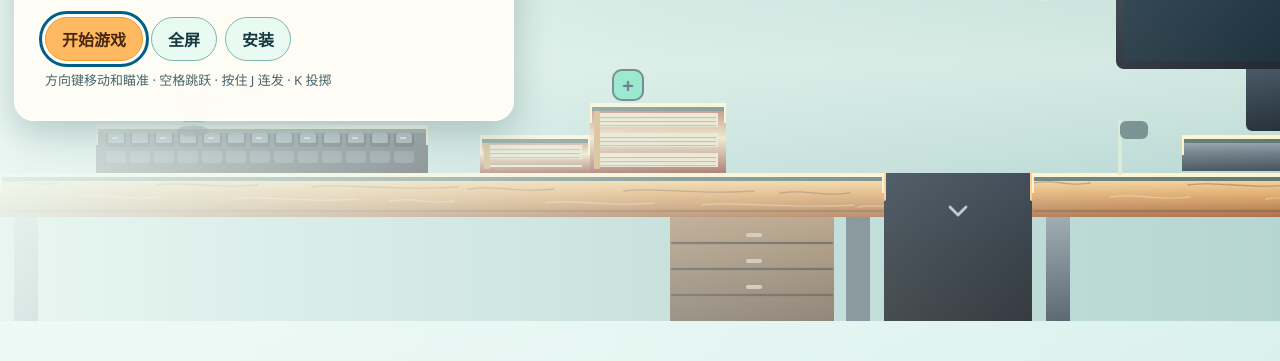
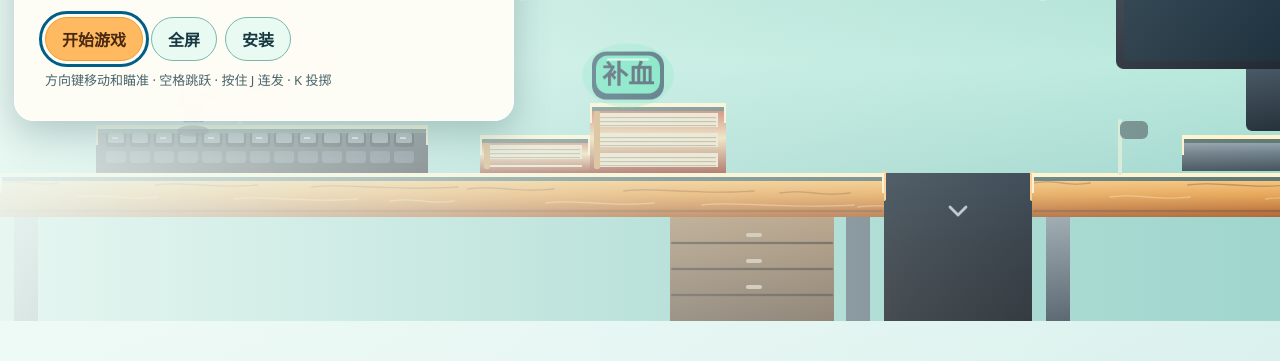
Before and after one commit to BradlyTomsett/SiactDemonHunter, a plain HTML site: page index.html in a window 1280 px wide. Shown: the part 439-800 px from the top of the page. Drawn offline with Linux system fonts and the light colour scheme; animation ran at ten frames a second.

Commit message:
Carry gear between chapters and add nine distinct 6-dog bosses

```diff
--- a/src/game.mjs
+++ b/src/game.mjs
@@ -11,7 +11,7 @@ export function createGame(level, options = {}) {
     lives: options.lives ?? PLAYER.lives, respawns: 0, respawnReason: "", checkpoint: -1,
     enemies: [], supplies: [], bullets: [], enemyShots: [], sparks: [], grenades: [], waves: [],
   };
-  resetLevel(game, -1);
+  resetLevel(game, -1, options.carry);
   return game;
 }
 
@@ -37,13 +37,15 @@ function resetLevel(game, checkpointIndex = -1, keep = null) {
     x: spawnX, y: spawnY - PLAYER.height,
     w: PLAYER.width, h: PLAYER.height, vx: 0, vy: 0, facing: 1, aimX: 1, aimY: 0,
     grounded: false, coyote: 0, jumpBuffer: 0, cooldown: 0, flash: 0,
-    health: PLAYER.maxHealth, invincible: 0, knockback: 0,
-    weapon: keep ? keep.weapon : 'basic',
-    ammo: keep ? keep.ammo : Infinity,
-    grenades: keep ? keep.grenades : 2,
+    health: keep?.health ?? PLAYER.maxHealth, invincible: 0, knockback: 0,
+    weapon: keep?.weapon ?? 'basic',
+    ammo: keep?.ammo ?? Infinity,
+    grenades: keep?.grenades ?? 2,
   };
   game.enemies = level.enemies.map(makeEnemy);
-  game.supplies = level.supplies.map(supply => ({ ...supply, w: 14, h: 14, taken: false }));
+  game.supplies = level.supplies.map(supply => ({
+    ...supply, x: supply.x - 4, y: supply.y - 8, w: 22, h: 22, taken: false,
+  }));
   game.bullets = [];
   game.enemyShots = [];
   game.grenades = [];
@@ -56,7 +58,7 @@ function resetLevel(game, checkpointIndex = -1, keep = null) {
   game.boss = level.boss ? {
     x: level.boss.spawnX, y: level.boss.ground - level.boss.height,
     w: level.boss.width, h: level.boss.height,
-    health: level.boss.health, maxHealth: level.boss.health, speech: 0,
+    health: level.boss.health, maxHealth: level.boss.health, speech: 0, coat: level.boss.coat,
     state: 'waiting', timer: 0, attack: 'dash', direction: -1, flash: 0,
   } : null;
   game.camera = clamp(spawnX - VIEW.width * 0.38, 0, Math.max(0, level.width - VIEW.width));
@@ -78,15 +80,10 @@ function nearestCheckpoint(game, player) {
 function die(game, reason) {
   if (game.lives > 0) {
     const index = game.checkpoint;
-    const keep = {
-      weapon: game.player.weapon,
-      ammo: game.player.ammo,
-      grenades: game.player.grenades,
-    };
     game.lives -= 1;
     game.respawns += 1;
     game.respawnReason = reason;
-    resetLevel(game, index, keep);
+    resetLevel(game, index);
     game.player.invincible = PLAYER.respawnInvincible;
     return true;
   }
@@ -333,7 +330,10 @@ function stepBoss(game, dt) {
   }
   boss.flash = Math.max(0, boss.flash - dt);
   if (boss.health <= 0 && boss.state !== 'dying') {
-    boss.state = 'dying'; boss.timer = 0.8; boss.y = cfg.ground - boss.h; game.waves = [];
+    boss.state = 'dying';
+    boss.timer = 2.25;
+    boss.y = cfg.ground - boss.h;
+    game.waves = [];
   }
   // 血量越低节奏越快：三阶段
   const ratio = boss.health / boss.maxHealth;
@@ -343,9 +343,9 @@ function stepBoss(game, dt) {
   if (boss.state === 'intro') boss.x = approach(boss.x, cfg.spawnX, 85 * dt);
   if (boss.state === 'dash') boss.x = clamp(boss.x + boss.direction * cfg.dashSpeed * rage * dt, cfg.arenaLeft, cfg.arenaRight - boss.w);
   if (boss.state === 'leap') {
-    const progress = 1 - Math.max(0, boss.timer) / 1.1;
-    boss.x = clamp(boss.x + boss.direction * 145 * dt, cfg.arenaLeft, cfg.arenaRight - boss.w);
-    boss.y = cfg.ground - boss.h - Math.sin(progress * Math.PI) * 78;
+    const progress = 1 - Math.max(0, boss.timer) / cfg.leapDuration;
+    boss.x = clamp(boss.x + boss.direction * cfg.leapSpeed * dt, cfg.arenaLeft, cfg.arenaRight - boss.w);
+    boss.y = cfg.ground - boss.h - Math.sin(progress * Math.PI) * cfg.leapHeight;
   }
   if (boss.timer <= 0) {
     if (boss.state === 'dying') { boss.state = 'defeated'; return false; }
@@ -355,7 +355,7 @@ function stepBoss(game, dt) {
     } else if (boss.state === 'warnDash') {
       boss.state = 'dash'; boss.timer = cfg.dashDuration;
     } else if (boss.state === 'warnLeap') {
-      boss.state = 'leap'; boss.timer = 1.1;
+      boss.state = 'leap'; boss.timer = cfg.leapDuration;
     } else if (boss.state === 'leap') {
       boss.y = cfg.ground - boss.h;
       game.waves.push(makeHeadphone(boss.x, cfg.ground, -1), makeHeadphone(boss.x + boss.w - 22, cfg.ground, 1));
--- a/src/levels.mjs
+++ b/src/levels.mjs
@@ -34,11 +34,10 @@ export const ENEMIES = {
   },
 };
 
-// 第 2 段与最终段都有 Boss，其余段抵达出口即可通关。
 export const BOSS = {
-  health: 60, width: 78, height: 64, label: '6狗',
-  trigger: 340, arenaLeft: 320, arenaRight: 960, spawnX: 690, ground: 286,
-  intro: 3.0, warning: 1, dashSpeed: 250, dashDuration: 1.1,
+  width: 78, height: 64, label: '6狗', ground: GROUND,
+  intro: 3.0, warning: 1, dashSpeed: 181, dashDuration: 1.35,
+  leapSpeed: 94, leapDuration: 1.5, leapHeight: 78,
   waveSpeed: 175, recovery: 1.1, damage: 1,
 };
 
@@ -134,8 +133,6 @@ grenades(ch2, 1300, 270);
 health(ch2, 1900, 270);
 health(ch2, 2460, 270);
 cp(ch2, 100); cp(ch2, 520); cp(ch2, 1050); cp(ch2, 1580); cp(ch2, 2160); cp(ch2, 2570);
-ch2.boss = { ...BOSS, health: 40, trigger: 2640, arenaLeft: 2620, arenaRight: 3260, spawnX: 2990, ground: GROUND };
-ch2.exit = { x: 3260, y: GROUND - 50, w: 34, h: 50 };
 grenades(ch2, 2575, 270);
 hint(ch2, 0, '书堆可以一路踩上去，高处的补给更好');
 hint(ch2, 300, '淡色横板可以从下方穿过去');
@@ -269,8 +266,6 @@ decorate(ch6, 1400, 286, 'cup');
 grenades(ch6, 60, 270);
 weapon(ch6, 120, 270, 'heavy');
 health(ch6, 200, 270);
-ch6.boss = { ...BOSS, trigger: 340, arenaLeft: 320, arenaRight: 960, spawnX: 690, ground: GROUND };
-ch6.exit = { x: 1745, y: GROUND - 50, w: 34, h: 50 };
 cp(ch6, 210);
 hint(ch6, 0, '把最后一发手榴弹留在这里');
 hint(ch6, 280, '它冲过来时跳起来躲开，落地的震波要跳过');
@@ -304,3 +299,36 @@ cp(printer, 120); cp(printer, 740); cp(printer, 1350); cp(printer, 1740);
 hint(printer, 0, '踏上打印机顶盖，越过纸张和出纸口');
 
 export const LEVELS = [ch1, ch2, ch3, ch4, ch5, floor, monitor, printer, ch6];
+
+const bossCoats = [
+  { name: '金黄', light: '#efaf43', dark: '#955028', mark: '#ffd88d', pattern: 'solid' },
+  { name: '黑白花', light: '#fff9f1', dark: '#9b9b9f', mark: '#272630', pattern: 'patch' },
+  { name: '灰狼色', light: '#a3b8c3', dark: '#3e5464', mark: '#e0ebee', pattern: 'mask' },
+  { name: '棕色条纹', light: '#de924e', dark: '#814323', mark: '#61341f', pattern: 'brindle' },
+  { name: '白底黑斑', light: '#fffcf2', dark: '#b5bec1', mark: '#252f38', pattern: 'spots' },
+  { name: '黑褐', light: '#54505d', dark: '#24202d', mark: '#d58346', pattern: 'points' },
+  { name: '红棕白花', light: '#d98456', dark: '#873b31', mark: '#fff0d7', pattern: 'patch' },
+  { name: '蓝灰斑', light: '#9ba9c5', dark: '#4b5874', mark: '#354360', pattern: 'spots' },
+  { name: '奶油白', light: '#fff8de', dark: '#c3a782', mark: '#f9dfaf', pattern: 'mask' },
+];
+
+for (const [index, level] of LEVELS.entries()) {
+  const hasRoomAtEnd = level === ch2 || level === ch6;
+  const arenaLeft = level === ch2 ? 2620 : level === ch6 ? 1180 : level.width;
+  if (!hasRoomAtEnd) {
+    const lastSurface = level.platforms.find(p => p.y === GROUND && p.x + p.w === level.width);
+    lastSurface.w += 635;
+    level.width += 635;
+  }
+  const arenaRight = level.width - 46;
+  level.boss = {
+    ...BOSS, arenaLeft, arenaRight,
+    trigger: arenaLeft + 20,
+    spawnX: arenaLeft + (level === ch2 ? 370 : 310),
+    health: [45, 60, 63, 66, 72, 75, 78, 84, 90][index],
+    coat: bossCoats[index],
+  };
+  level.exit = { ...level.exit, x: arenaRight + 7 };
+  if (level !== ch2) cp(level, arenaLeft - 48);
+  hint(level, arenaLeft - 10, '击败前方的 6 狗，出口才会打开。');
+}
--- a/src/main.mjs
+++ b/src/main.mjs
@@ -30,7 +30,6 @@ const portrait = window.matchMedia("(orientation: portrait)");
 const step = 1 / 120;
 
 let levelIndex = 0;
-let carryLives = PLAYER.lives;
 let completedTime = 0;
 let game = null;
 let screen = "title";
@@ -90,10 +89,9 @@ function panel(next, title, message, label, action) {
   primary.focus({ preventScroll: true });
 }
 
-function loadLevel(index, remainingLives) {
+function loadLevel(index, remainingLives, carry) {
   levelIndex = Math.max(0, Math.min(LEVELS.length - 1, index));
-  carryLives = remainingLives;
-  game = createGame(LEVELS[levelIndex], { lives: remainingLives });
+  game = createGame(LEVELS[levelIndex], { lives: remainingLives, carry });
   previousRespawns = game.respawns;
   previousHealth = -1;
   previousLives = -1;
@@ -114,9 +112,6 @@ function showTitle() {
 }
 
 function start() {
-  loadLevel(levelIndex, carryLives);
-  byId("level-name").textContent = game.level.name;
-  updateHud();
   if (document.activeElement instanceof HTMLElement) document.activeElement.blur();
   setScreen("playing");
 }
@@ -205,7 +200,7 @@ function finish() {
       "下一段",
       () => {
         completedTime += game.elapsed;
-        loadLevel(levelIndex + 1, nextLives);
+        loadLevel(levelIndex + 1, nextLives, game.player);
         start();
       },
     );
@@ -309,15 +304,27 @@ document.addEventListener("visibilitychange", () => {
   }
 });
 
+function playDefeatVoice() {
+  if (!("speechSynthesis" in window) || !("SpeechSynthesisUtterance" in window)) return;
+  const cry = new SpeechSynthesisUtterance("骡子救我！");
+  cry.lang = "zh-CN";
+  cry.pitch = 1.18;
+  const voice = speechSynthesis.getVoices().find(item => /^zh[-_]CN$/i.test(item.lang));
+  if (voice) cry.voice = voice;
+  speechSynthesis.speak(cry);
+}
+
 function frame(now) {
   const seconds = lastTime === null ? 0 : Math.min(0.06, (now - lastTime) / 1000);
   lastTime = now;
   if (screen === "playing") {
     accumulator += seconds;
+    const priorBossState = game.boss?.state;
     while (accumulator >= step && game.status === "playing") {
       stepGame(game, input.read(), step);
       accumulator -= step;
     }
+    if (priorBossState !== "dying" && game.boss?.state === "dying") playDefeatVoice();
     updateHud();
     if (game.status !== "playing") finish();
   }
--- a/src/office-art.mjs
+++ b/src/office-art.mjs
@@ -3,12 +3,12 @@ import { GROUND, VIEW } from './levels.mjs';
 const { width: W, height: H } = VIEW;
 const BASES = new Set(['desk', 'floor', 'monitorTop', 'printerTop']);
 const MATERIALS = {
-  desk: ['#ffe4ad', '#dea667', '#a8683e'],
+  desk: ['#ffd28a', '#e6a14e', '#ad5d2a'],
   floor: ['#f7eee0', '#cdbdb0', '#928789'],
   monitorTop: ['#747f89', '#2e3847', '#131923'],
   printerTop: ['#faf9ef', '#c5cdd1', '#667781'],
   keyboard: ['#555c68', '#292f3c', '#171921'],
-  books: ['#a34e40', '#efe0bd', '#8d4439'],
+  books: ['#ba4835', '#eddbb1', '#963e2f'],
   stand: ['#aeb9c1', '#677883', '#394751'],
   drawer: ['#dabb8c', '#a67950', '#62412e'],
   crate: ['#e3bc83', '#bc8952', '#805730'],
@@ -32,7 +32,7 @@ export function createOfficeArt(ctx, { round, oval, line }) {
   }
 
   function background(camera, level) {
-    fill(0, 0, W, H, gradient(0, H, '#f5fffd', '#d0e8e4', '#a6cac6', '#7aa8ad'));
+    fill(0, 0, W, H, gradient(0, H, '#edfef8', '#c0e8dd', '#88cebd', '#54a9ab'));
     const ceiling = -(camera * .12 % 180);
     for (let x = ceiling - 180; x < W + 180; x += 180) {
       line(x, 0, x + 45, 70, '#b4bec2', 1);
@@ -45,11 +45,11 @@ export function createOfficeArt(ctx, { round, oval, line }) {
     for (let x = partition - 260; x < W; x += 260) {
       fill(x + 12, 77, 46, 103, '#74676b');
       fill(x + 15, 81, 40, 99, '#b49484');
-      fill(x + 66, 79, 182, 63, gradient(79, 63, '#a5c6bf', '#c4dfd8'));
+      fill(x + 66, 79, 182, 63, gradient(79, 63, '#86c4b5', '#a8ddd1'));
       for (let y = 86; y < 142; y += 7) fill(x + 69, y, 176, 2, '#d0dad580');
       fill(x, 138, 256, 46, '#aebbbdcc');
       for (let y = 145; y < 180; y += 7) fill(x, y, 256, 2, '#e2e9e0b0');
-      fill(x, 184, 256, 15, '#d96f65');
+      fill(x, 184, 256, 15, '#e35743');
       fill(x, 135, 3, 65, '#d9ded7');
 
       if (level.id === 'floor') {
@@ -59,11 +59,11 @@ export function createOfficeArt(ctx, { round, oval, line }) {
       }
       round(x + 181, 160, 19, 24, 4, '#c2c7bc');
       for (const [dx, dy, rx, ry] of [[-8, -10, 10, 5], [9, -16, 12, 6], [-3, -22, 7, 11], [9, -5, 9, 4]]) {
-        oval(x + 191 + dx, 160 + dy, rx, ry, '#55916f');
+        oval(x + 191 + dx, 160 + dy, rx, ry, '#30865a');
       }
     }
     // The part behind the jumping path has no sharp horizontal features.
-    fill(0, 164, W, H - 164, gradient(164, 135, '#dff3e600', '#d3e9e2ec', '#b2d3d0'));
+    fill(0, 164, W, H - 164, gradient(164, 135, '#c9f0e400', '#b9e9ddec', '#9ad3ca'));
   }
 
   function gaps(level, camera) {
--- a/src/render.mjs
+++ b/src/render.mjs
@@ -66,7 +66,33 @@ export function createRenderer(canvas) {
     ctx.fillText(text,cx,y+h/2+1);
     ctx.textBaseline='alphabetic';
   }
-  function dog(b, t){
+  function furMarks(coat, head) {
+    if (!coat || coat.pattern === 'solid') return;
+    ctx.save();
+    ctx.beginPath();
+    ctx.ellipse(head ? 0 : -2, head ? 14 : 32, head ? 16.5 : 22, head ? 14 : 13, 0, 0, Math.PI * 2);
+    ctx.clip();
+    const y = head ? 14 : 31;
+    if (coat.pattern === 'spots') {
+      for (const [x, offset, rx, ry] of [[-14,-5,4,4], [-5,5,3,3], [13,-3,5,4], [5,-9,3,3], [13,8,3,2]]) {
+        oval(x, y + offset, rx, ry, coat.mark);
+      }
+    } else if (coat.pattern === 'brindle') {
+      for (const x of [-17, -9, 1, 12, 21]) line(x, y - 11, x - 5, y + 2, coat.mark, 3.4);
+    } else if (coat.pattern === 'patch') {
+      oval(-13, y - 5, 11, 9, coat.mark);
+      oval(head ? 15 : 10, y + 9, 9, 6, coat.mark);
+    } else if (coat.pattern === 'points') {
+      oval(-8, y - 7, 4.5, 2.4, coat.mark);
+      oval(8, y - 7, 4.5, 2.4, coat.mark);
+      if (!head) oval(6, y + 5, 11, 7, coat.mark);
+    } else {
+      oval(head ? 0 : -5, y + 8, head ? 12 : 17, 9, coat.mark);
+    }
+    ctx.restore();
+  }
+
+  function dog(b, t, camera){
     if (!b || b.state === 'waiting' || b.state === 'defeated' || (!b.health && b.state !== 'dying')) return;
     const puppy = Boolean(b.type);
     const intro = b.state === 'intro';
@@ -76,7 +102,7 @@ export function createRenderer(canvas) {
     ctx.save();
     ctx.translate(b.x + b.w / 2, b.y + bob);
     ctx.scale(b.direction * b.w / 64, b.h / 49);
-    if (b.state === 'dying') ctx.globalAlpha = Math.max(0, b.timer / .8);
+    if (b.state === 'dying') ctx.globalAlpha = Math.min(1, Math.max(0, b.timer / .55));
 
     if (b.type === 'flyer') {
       const spread = Math.sin(t * 24) * 5;
@@ -84,17 +110,19 @@ export function createRenderer(canvas) {
       oval(17, 27 - spread, 11, 5, '#78f3f2');
     }
     const coat = ctx.createLinearGradient(0, 4, 0, 46);
-    coat.addColorStop(0, b.flash ? '#fff4dc' : '#e3a566');
-    coat.addColorStop(1, '#884a32');
+    coat.addColorStop(0, b.flash ? '#fff4dc' : b.coat?.light ?? '#e3a566');
+    coat.addColorStop(1, b.coat?.dark ?? '#884a32');
+    const ear = b.coat?.dark ?? '#713e2d';
     const tail = -12 + Math.sin(t * (intro ? 14 : 7)) * 4;
-    line(-17, 33, -25, 32 + tail * .35, '#75412d', 5);
-    line(-25, 32 + tail * .35, -28, 33 + tail * .62, '#c18154', 4);
+    line(-17, 33, -25, 32 + tail * .35, ear, 5);
+    line(-25, 32 + tail * .35, -28, 33 + tail * .62, b.coat?.light ?? '#c18154', 4);
     oval(-2, 32, 22, 13, coat);
-    oval(6, 34, 12, 12, '#edc399');
+    furMarks(b.coat, false);
+    if (!b.coat) oval(6, 34, 12, 12, '#edc399');
     if (b.type === 'gunner') line(-7, 30, 15, 31, '#226ec9', 4);
     for (const [x, stride] of [[-13, gait], [13, -gait]]) {
-      line(x, 35, x + stride, 45, '#9b5d40', 7);
-      oval(x + stride + 1, 46, 4.7, 2.5, '#e2a77e');
+      line(x, 35, x + stride, 45, b.coat?.dark ?? '#9b5d40', 7);
+      oval(x + stride + 1, 46, 4.7, 2.5, b.coat?.light ?? '#e2a77e');
     }
 
     ctx.save();
@@ -102,18 +130,23 @@ export function createRenderer(canvas) {
     if (intro) ctx.rotate(Math.sin(t * 4) * .14);
     else if (dashing) ctx.rotate(.13);
     // Pendant ears remain visible behind the cheek-mounted transducers.
-    oval(-16, 15, 7, 15, '#713e2d');
-    oval(16, 15, 7, 15, '#713e2d');
+    oval(-16, 15, 7, 15, ear);
+    oval(16, 15, 7, 15, ear);
     oval(-17, 19, 3.5, 9, '#9a5a48');
     oval(16, 19, 3.5, 9, '#9a5a48');
     oval(0, 14, 16.5, 14, coat);
-    oval(0, 12, 4, 7, '#efbf90');
+    furMarks(b.coat, true);
+    if (!b.coat) oval(0, 12, 4, 7, '#efbf90');
+    else {
+      oval(-6, 12, 3.4, 3.6, '#f6e1c7');
+      oval(6, 12, 3.4, 3.6, '#f6e1c7');
+    }
     oval(-6, 12, 2.6, 2.9, '#241b1c');
     oval(6, 12, 2.6, 2.9, '#241b1c');
     oval(-5.5, 11, .8, .8, '#fff1dc');
     oval(6.5, 11, .8, .8, '#fff1dc');
     oval(0, 23, 11, 8, '#f2d0aa');
-    if (b.state === 'warnWave' || b.speech > 0) oval(0, 26, 5, 4, '#502930');
+    if (b.state === 'warnWave' || b.state === 'dying' || b.speech > 0) oval(0, 26, 5, 4, '#502930');
     oval(0, 20, 4.6, 3.4, '#241c20');
     oval(1, 19, 1.6, .8, '#a2938a');
     line(0, 22, 0, 25, '#754d3d', 1);
@@ -144,8 +177,11 @@ export function createRenderer(canvas) {
       oval(0, -3.7, .8, .8, '#fff9df');
     }
     ctx.restore();
-    if (!puppy && b.state==='intro' && b.speech<=0)bubble('看我的橙色耳机！',b.x+b.w/2,b.y-10,'#873000','#fff3d5','#fb9a51');
-    if(b.speech>0)bubble('感谢骡子爹',b.x+b.w/2,b.y-6,'#4a2f1d','#fff7df','#cfae7e');
+    if (puppy) return;
+    const speechX = Math.min(camera + W - 100, Math.max(camera + 100, b.x + b.w / 2));
+    if (b.state === 'dying') bubble('骡子救我！', speechX, b.y - 8, '#9a242b', '#fff7e3', '#f27551');
+    else if (b.speech > 0) bubble('感谢骡子爹', speechX, b.y - 6, '#4a2f1d', '#fff7df', '#cfae7e');
+    else if (intro) bubble('看我的橙色耳机！', speechX, b.y - 10, '#873000', '#fff3d5', '#fb9a51');
   }
   function dropping(d){
     const s=(d.w||18)/18;
@@ -265,17 +301,20 @@ export function createRenderer(canvas) {
     if(!game.level.boss || game.boss?.state==='defeated'){const e=game.level.exit;round(e.x-4,e.y-4,e.w+8,e.h+4,9,'#bbdbc4');round(e.x,e.y,e.w,e.h,7,'#416e68');ctx.fillStyle='#fff7d4';ctx.font='bold 10px sans-serif';ctx.textAlign='center';ctx.fillText('出口',e.x+e.w/2,e.y-8);}
     for (const s of game.supplies) {
       if (s.taken || !office.visible(s, game.camera)) continue;
-      const y = s.y + Math.sin(game.elapsed * 5) * 2;
-      const color = s.type === 'grenade' ? '#ffc454' : WEAPONS[s.type]?.color ?? '#64ddb4';
-      round(s.x - 1, y - 1, s.w + 2, s.h + 2, 5, '#27464f');
-      round(s.x, y, s.w, s.h, 4, color);
+      const x = s.x + s.w / 2;
+      const y = s.y + Math.sin(game.elapsed * 5 + s.x * .04) * 1.7;
+      const color = s.type === 'grenade' ? '#ffb831' : WEAPONS[s.type]?.color ?? '#56deb2';
+      oval(x, y + 11, 23, 16, color + '55');
+      round(x - 18, y - 1, 36, 24, 7, '#173e53');
+      round(x - 16, y + 1, 32, 19, 6, color);
+      line(x - 10, y + 3, x + 10, y + 3, '#ffffffa8', 1.1);
       ctx.fillStyle = '#192d45';
-      ctx.font = 'bold 10px sans-serif';
+      ctx.font = 'bold 13px sans-serif';
       ctx.textAlign = 'center';
-      ctx.fillText(({grenade:'雷',spread:'散',pierce:'穿',rapid:'疾',heavy:'重'})[s.type] ?? '+', s.x + 7, y + 10.5);
+      ctx.fillText(({grenade:'炸弹',spread:'散射',pierce:'穿透',rapid:'疾射',heavy:'重击'})[s.type] ?? '补血', x, y + 15);
     }
     for (const e of game.enemies) if (office.visible(e, game.camera)) dog(e, game.elapsed);
-    dog(game.boss,game.elapsed);
+    dog(game.boss, game.elapsed, game.camera);
     for(const d of game.droppings) if(!d.destroyed)dropping(d);
     for(const w of game.waves) headphone(w,game.elapsed);
     for(const s of game.enemyShots) headphone(s,game.elapsed);
@@ -291,7 +330,7 @@ export function createRenderer(canvas) {
       ctx.fillStyle = '#5c2525';
       ctx.font = 'bold 11px sans-serif';
       ctx.textAlign = 'center';
-      ctx.fillText(game.level.boss.label, 320, 69.5);
+      ctx.fillText(`${game.level.boss.label} · ${boss.coat.name}`, 320, 69.5);
     }
   };
 }
--- a/sw.js
+++ b/sw.js
@@ -1,4 +1,4 @@
-const CACHE = 'sdh-v10';
+const CACHE = 'sdh-v11';
 const ASSETS = ['./', './index.html', './style.css', './manifest.webmanifest', './icons/icon-192.png', './icons/icon-512.png', './src/main.mjs', './src/game.mjs', './src/input.mjs', './src/levels.mjs', './src/render.mjs', './src/office-art.mjs'];
 self.addEventListener('install', event => {
   event.waitUntil(caches.open(CACHE).then(cache => cache.addAll(ASSETS)).then(() => self.skipWaiting()));
```
Also changed, not shown: style.css (+4 -3 lines).
